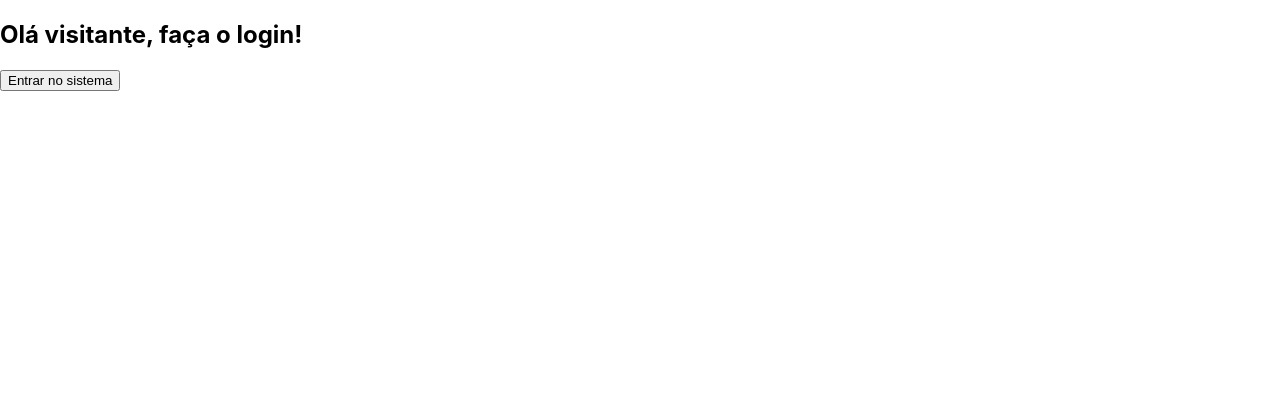
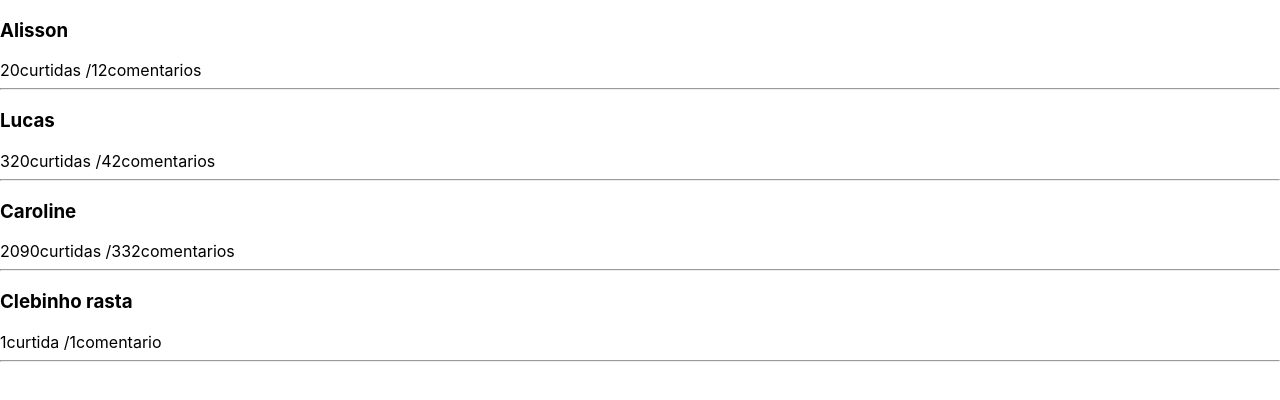
Before and after one commit to Alissonrf/EstudosReact, a React (Create React App) app: page / in a window 1280 px wide. Shown: the top 400 px of the page. Built offline with nearby package versions, Linux system fonts and the light colour scheme.

Commit message:
Trabalhando com listas

```diff
--- a/src/App.js
+++ b/src/App.js
@@ -1,49 +1,29 @@
-import react, {Component} from "react";
-import Membro from './components/Membro'
-// Como o arquivo se chama membro eu nao preciso especificar ele procura o index por default
+import react, {Component} from "react"
+import Feed from './components/Feed'
 
 class App extends Component{
 
     constructor(props){
         super(props)
         this.state = {
-            status: false
+            feed: [
+                {id: 1, username: "Alisson", curtidas: 20, comentarios: 12},
+                {id: 2, username: "Lucas", curtidas: 320, comentarios: 42},
+                {id: 3, username: "Caroline", curtidas: 2090, comentarios: 332},
+                {id: 4, username: "Clebinho rasta", curtidas: 1, comentarios: 1}
+            ]
         }
-
-        this.sair= this.sair.bind(this)
-        this.entrar= this.entrar.bind(this)
-    }
-
-    sair(){
-        this.setState({status: false})
-    }
-    entrar(){
-        this.setState({status: true})
     }
 
     render(){
         return(
-            // <div>
-            //     {this.state.status === 1 &&
-            //         <h1>Bem Vindo ao sistema!</h1>
-            //     }
-            //     <div>
-            //         <h2>Curso ReactJS</h2>
-            //     </div>
-            // </div>
-
-
             <div>
-                {this.state.status ?
-                <div>
-                    <h2>Bem vindo ao sistema!</h2>
-                    <button onClick = {this.sair} >Sair do sistema</button>
-                </div> :
-                <div>
-                    <h2>Olá visitante, faça o login!</h2>
-                    <button onClick = {this.entrar}>Entrar no sistema</button>
-                </div>
-                }
+                {this.state.feed.map((variavel) => {
+                    return(
+                        <Feed id={variavel.id} username={variavel.username}
+                              curtidas={variavel.curtidas} comentarios={variavel.comentarios}/>
+                    )
+                })}
             </div>
         )
 
--- /dev/null
+++ b/src/components/Feed/index.js
@@ -0,0 +1,17 @@
+import React, {Component} from 'react'
+
+class Feed extends Component{
+    render(){
+        return(
+            <div key={this.props.id}>
+                <h3>{this.props.username}</h3>
+                <a>{this.props.curtidas > 1 ? this.props.curtidas + 'curtidas' : this.props.curtidas + 'curtida'} /
+                   {this.props.comentarios > 1 ? this.props.comentarios + 'comentarios' : this.props.comentarios + 'comentario'}
+                </a>
+                <hr/>
+            </div>
+        )
+    }
+}
+
+export default Feed
--- a/src/components/Membro/index.js
+++ /dev/null
@@ -1,33 +0,0 @@
-import React, {Component} from 'react'
-
-class Membro extends Component{
-
-    constructor(props){
-        super(props)
-        this.state = {
-            nome: props.nome
-        }
-        this.entrar = this.entrar.bind(this)
-    }
-
-    entrar(){
-        this.setState({ nome: "Alisson"})
-    }
-
-    render(){
-        return(
-            <div>
-                <h2> Bem Vindo(a) {this.state.nome} </h2>
-                <button onClick = {this.entrar}>
-                    Entrar como Alisson
-                </button>
-
-                <button onClick = {() => this.setState({nome: ""})}>
-                    Sair
-                </button>
-            </div>
-        )
-    }
-}
-
-export default Membro
```
